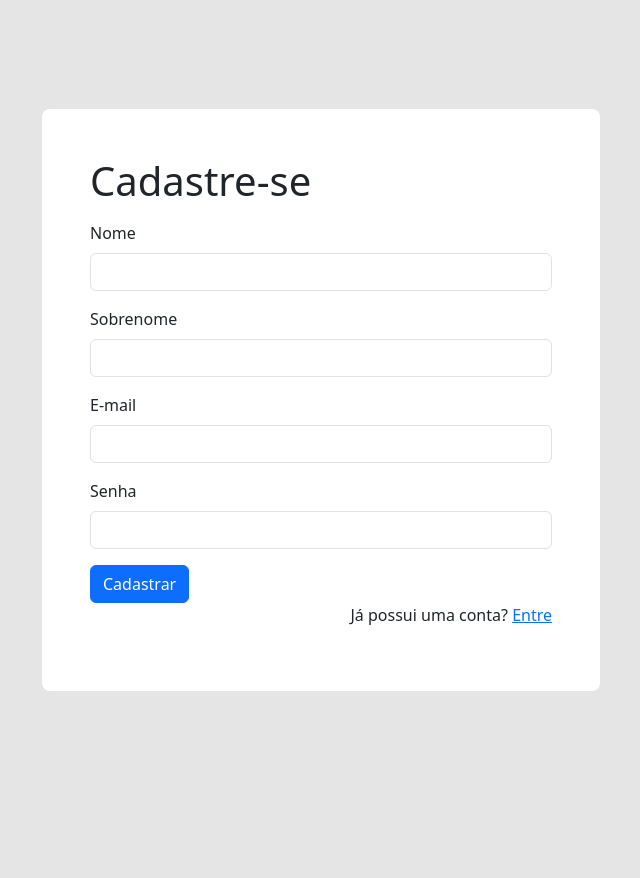
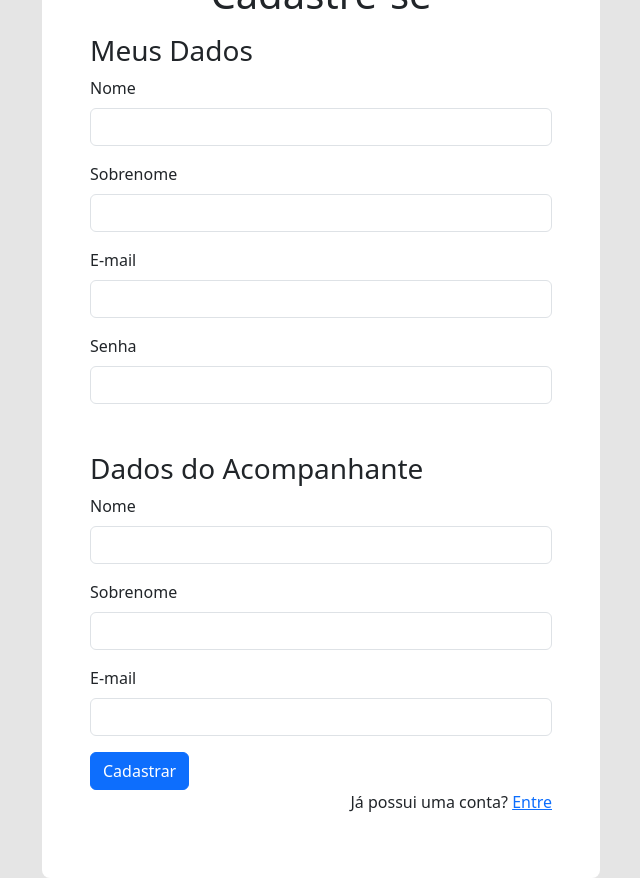
Before and after one commit to rodrigopolastro/pi3-monitoramento-saude, a PHP site: page /views/pages/sign-up.php in a window 1280 px wide. Shown: the whole page, without its empty margins (319-959 px from the left). Before the commit the page ends 691 px from the top, so only its background shows below. Run offline with PHP 8.4, Linux system fonts and the light colour scheme.

Commit message:
feat: registra usuario acompanhante do usuario monitorado

```diff
--- a/views/pages/sign-up.php
+++ b/views/pages/sign-up.php
@@ -15,8 +15,9 @@
             <div class="container">
                 <div class="vh-100  d-flex justify-content-center align-items-center">
                     <div class="w-50 bg-white p-5 rounded-3">
-                        <h1 class="mb-3">Cadastre-se</h1>
+                        <h1 class="mb-3 text-center">Cadastre-se</h1>
                         <form action="../../controllers/users.php" method="POST" id="sign-up-form">
+                            <h3>Meus Dados</h3>
                             <input type="hidden" name="action" value="sign_up">
                             <div class="mb-3">
                                 <label for="txtFirstName" class="form-label">Nome</label>
@@ -30,9 +31,22 @@
                                 <label for="txtEmail" class="form-label">E-mail</label>
                                 <input type="email" id="txtEmail" name="email" class="form-control">
                             </div>
-                            <div class="mb-3">
+                            <div class="mb-5">
                                 <label for="txtPassword" class="form-label">Senha</label>
                                 <input type="password" id="txtPassword" name="password" class="form-control">
+                            </div>
+                            <h3>Dados do Acompanhante</h3>
+                            <div class="mb-3">
+                                <label for="txtFirstName" class="form-label">Nome</label>
+                                <input type="text" id="txtFirstName" name="companion_first_name" class="form-control">
+                            </div>
+                            <div class="mb-3">
+                                <label for="txtLastName" class="form-label">Sobrenome</label>
+                                <input type="text" id="txtLastName" name="companion_last_name" class="form-control">
+                            </div>
+                            <div class="mb-3">
+                                <label for="txtEmail" class="form-label">E-mail</label>
+                                <input type="email" id="txtEmail" name="companion_email" class="form-control">
                             </div>
                             <input type="submit" value="Cadastrar" class="btn btn-primary">
                         </form>
```
Also changed, not shown: controllers/users.php (+16 -5 lines), database/database-script.sql (+15 -0 lines), models/users.php (+25 -0 lines).
